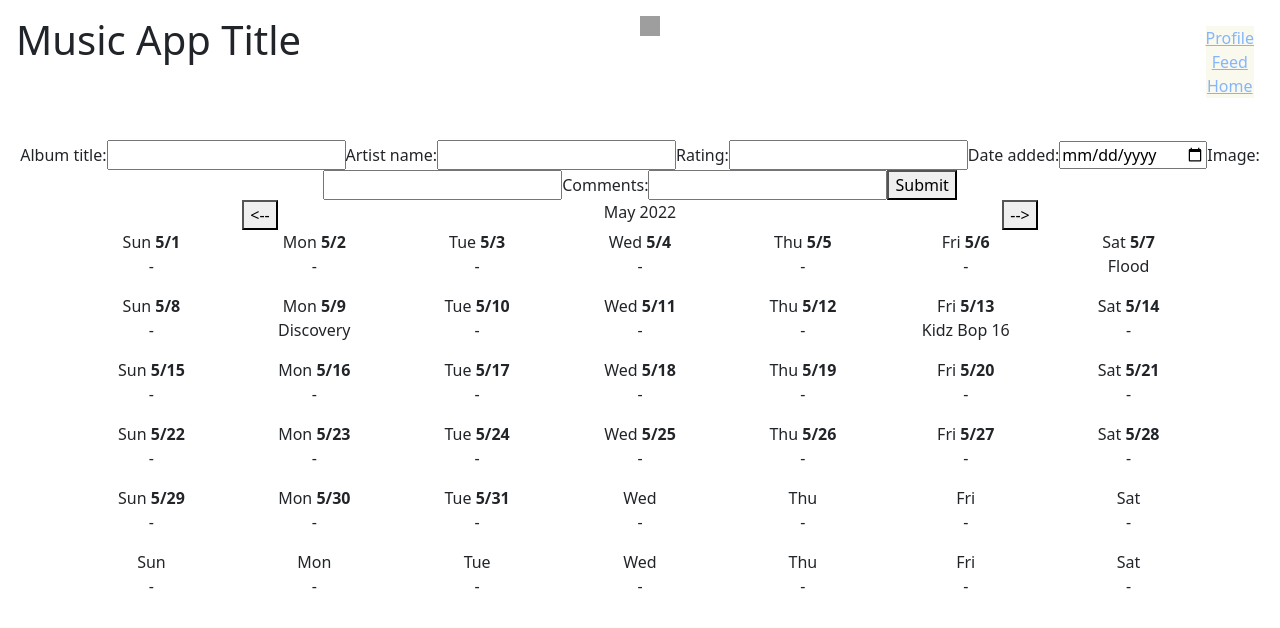
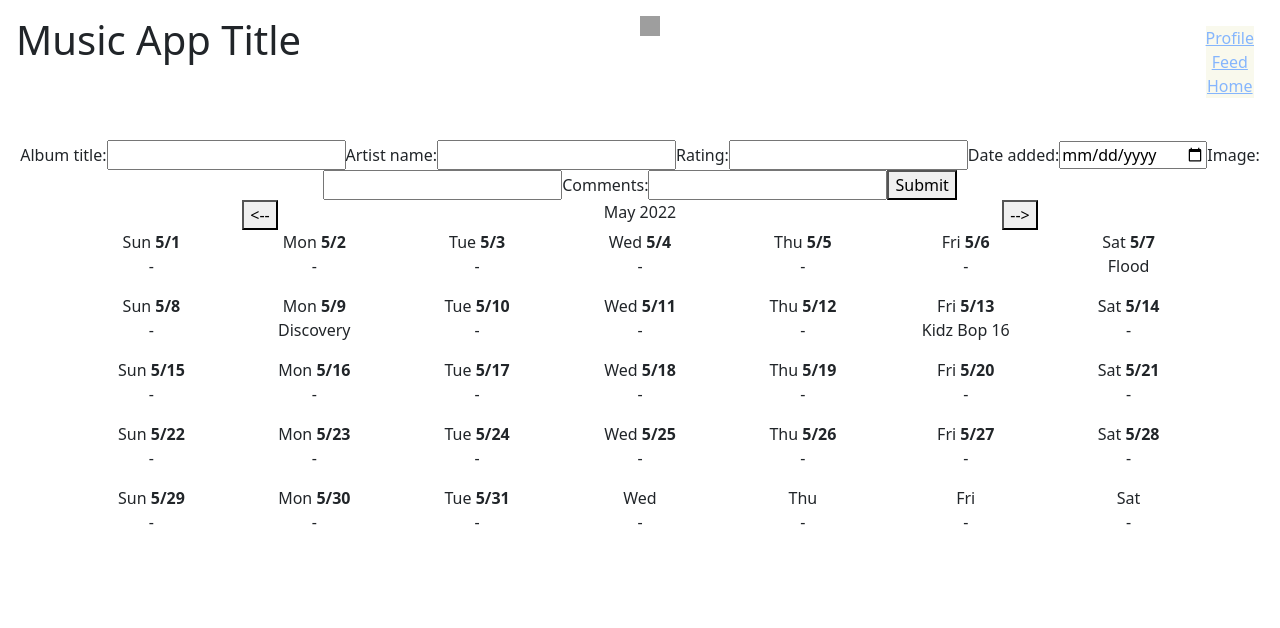
Before and after one commit to ahodori/phase-2-project, a React (Create React App) app: page / in a window 1280 px wide. Shown: the top 628 px of the page. Built offline with nearby package versions, Linux system fonts and the light colour scheme; data requests are answered from the project's data file; grey boxes are pictures that could not be loaded.

Commit message:
6th week of calendar only displays if there are days of this month within it

```diff
--- a/src/Calendar.js
+++ b/src/Calendar.js
@@ -13,6 +13,7 @@ function Calendar({albumEntries}) {
     const [calendarStart, setCalendarStart] = useState(1);
 
     const currentDate = new Date();
+    const lastDayOfMonth = [31, 28, 31, 30, 31, 30, 31, 31, 30, 31, 30, 31];
 
     useEffect(() => {
         setDisplayedMonth(currentDate.getMonth());
@@ -61,7 +62,7 @@ function Calendar({albumEntries}) {
     }
 
     function renderDate(month, day) {
-        const lastDayOfMonth = [31, 28, 31, 30, 31, 30, 31, 31, 30, 31, 30, 31];
+
 
         const dispMonth = displayedMonth+1<10 ? `0${displayedMonth+1}` : `${displayedMonth+1}`;
         const dispDay   = day<10   ? `0${day}`   : `${day}`;
@@ -129,7 +130,7 @@ function Calendar({albumEntries}) {
                     {renderCalendarWeek(calendarStart+14)}
                     {renderCalendarWeek(calendarStart+21)}
                     {renderCalendarWeek(calendarStart+28)}
-                    {renderCalendarWeek(calendarStart+35)}
+                    {calendarStart+35 <= lastDayOfMonth[displayedMonth] ? renderCalendarWeek(calendarStart+35) : <></>}
                 </div>
 
                 <div>
```
